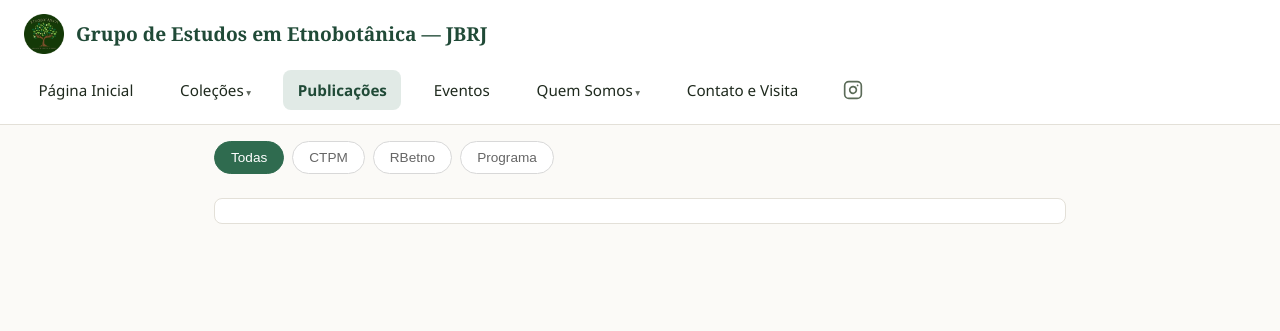
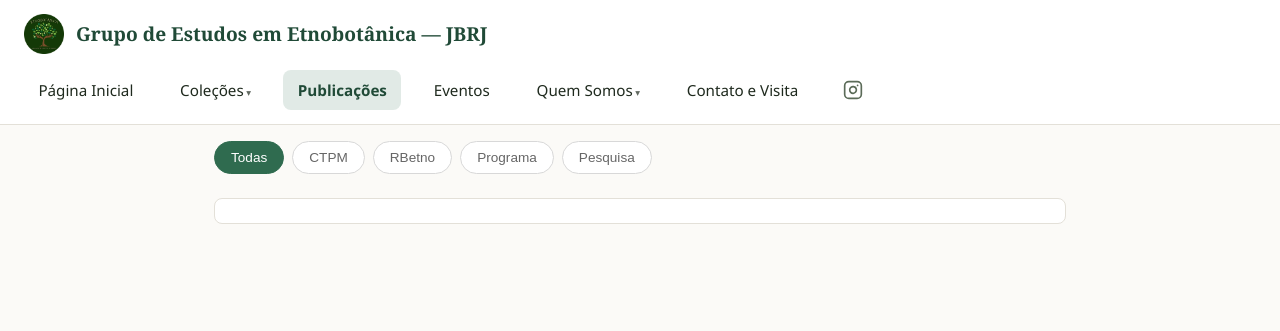
Before and after one commit to etnobotanicajbrj/site-principal, a Jekyll site: the page built from publicacoes.md, in a window 1280 px wide. Shown: the top 331 px of the page. Built offline with Jekyll 4.4.1, drawn with Linux system fonts in a browser that asks for light colours.

Commit message:
Update publicacoes.md

```diff
--- a/publicacoes.md
+++ b/publicacoes.md
@@ -3,24 +3,40 @@ title: "Publicações"
 permalink: /publicacoes/
 ---
 
-<!-- Responsáveis: Luisa e todos -->
+<!-- ===========================================================
+     FILTRO POR COLEÇÃO / PROGRAMA
+     =========================================================== -->
 
 <div class="filtro-colecao">
   <button class="filtro-btn ativo" data-colecao="todas">Todas</button>
   <button class="filtro-btn" data-colecao="ctpm">CTPM</button>
   <button class="filtro-btn" data-colecao="rbetno">RBetno</button>
   <button class="filtro-btn" data-colecao="programa">Programa</button>
+  <button class="filtro-btn" data-colecao="programa">Pesquisa</button>
 </div>
+
+<!-- ===========================================================
+     LISTA DE PUBLICAÇÕES
+     =========================================================== -->
 
 <div class="lista-publicacoes">
   {% for pub in site.publicacoes %}
     <div class="item-publicacao" data-colecao="{{ pub.colecao }}">
       {% include badge-colecao.html colecoes=pub.colecao %}
       <a href="{{ pub.url | relative_url }}">{{ pub.titulo }}</a>
-      {% if pub.data %}<span class="data-publicacao">{{ pub.data | date: "%d/%m/%Y" }}</span>{% endif %}
+      {% if pub.data %}
+        <span class="data-publicacao">{{ pub.data | date: "%d/%m/%Y" }}</span>
+      {% endif %}
+      {% if pub.tipo %}
+        <span class="tipo-publicacao">{{ pub.tipo }}</span>
+      {% endif %}
     </div>
   {% endfor %}
 </div>
+
+<!-- ===========================================================
+     JAVASCRIPT PARA FILTRO
+     =========================================================== -->
 
 <script>
 document.querySelectorAll('.filtro-btn').forEach(function (btn) {
```
